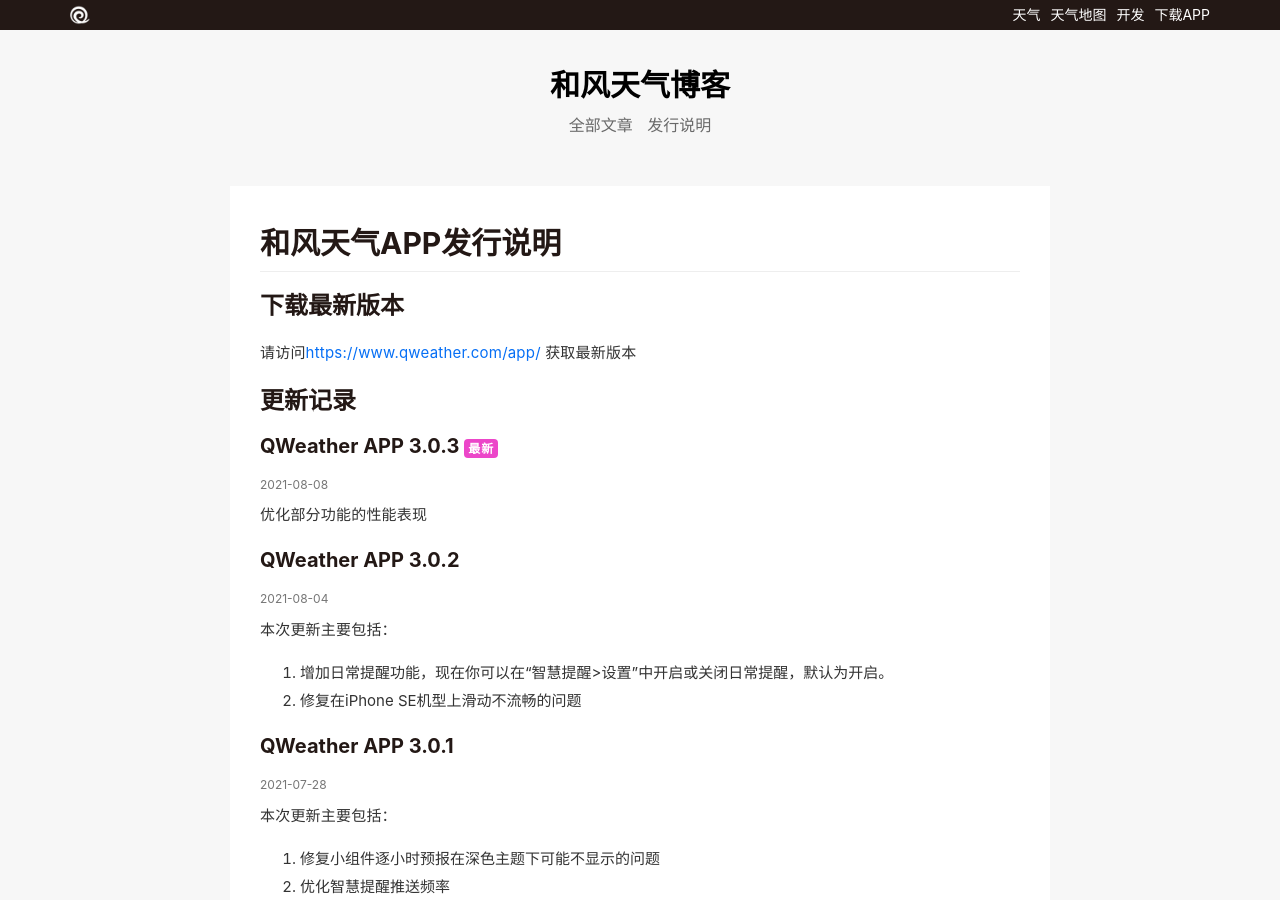
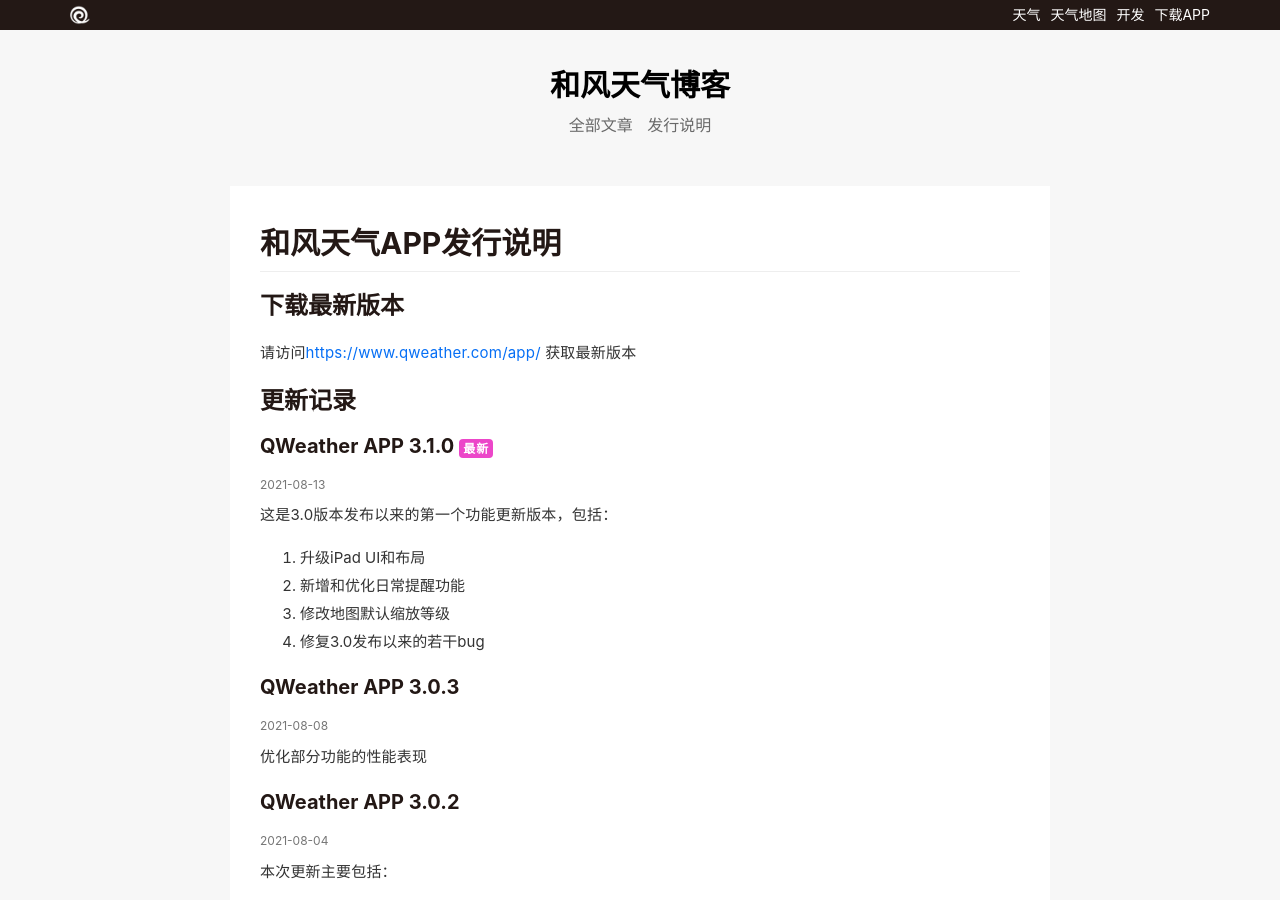
Before and after one commit to qwd/blog, a Jekyll site: the page built from pages/release-app.html, in a window 1280 px wide and 900 px high. Built offline with Jekyll 4.4.1, drawn with Linux system fonts in a browser that asks for light colours; comment, search, counter and statistics services are not loaded.

Commit message:
release note for QW APP 3.1.0

```diff
--- a/_data/release-app.yml
+++ b/_data/release-app.yml
@@ -1,3 +1,12 @@
+- title: QWeather APP 3.1.0
+  ver: 3.1.0
+  date: 2021-08-13
+  text: |-
+   这是3.0版本发布以来的第一个功能更新版本，包括：
+   1. 升级iPad UI和布局
+   2. 新增和优化日常提醒功能
+   3. 修改地图默认缩放等级
+   4. 修复3.0发布以来的若干bug
 - title: QWeather APP 3.0.3
   ver: 3.0.3
   date: 2021-08-08
```
